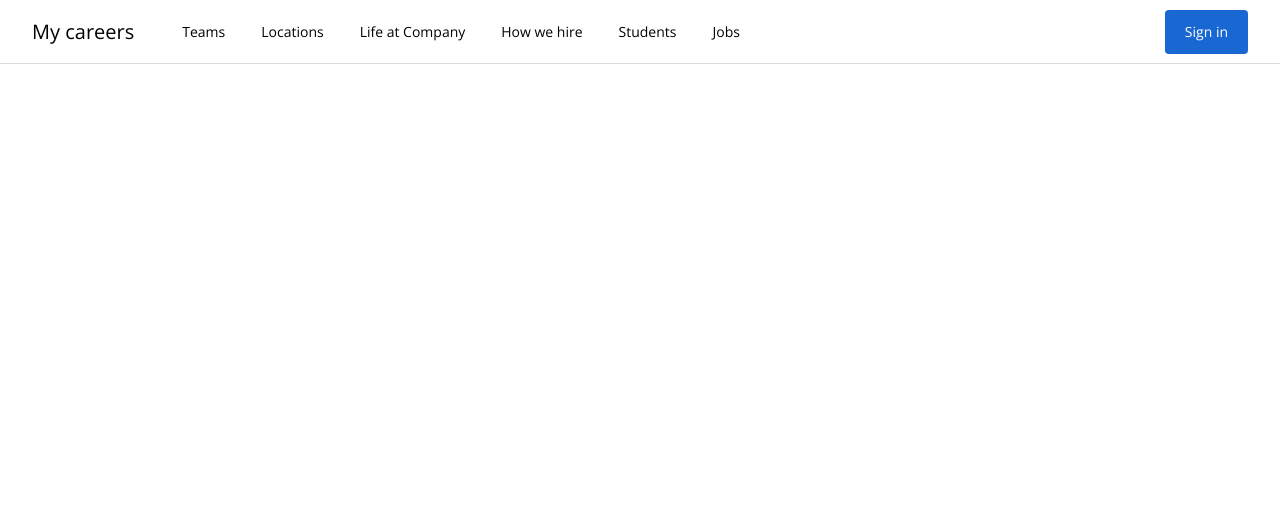
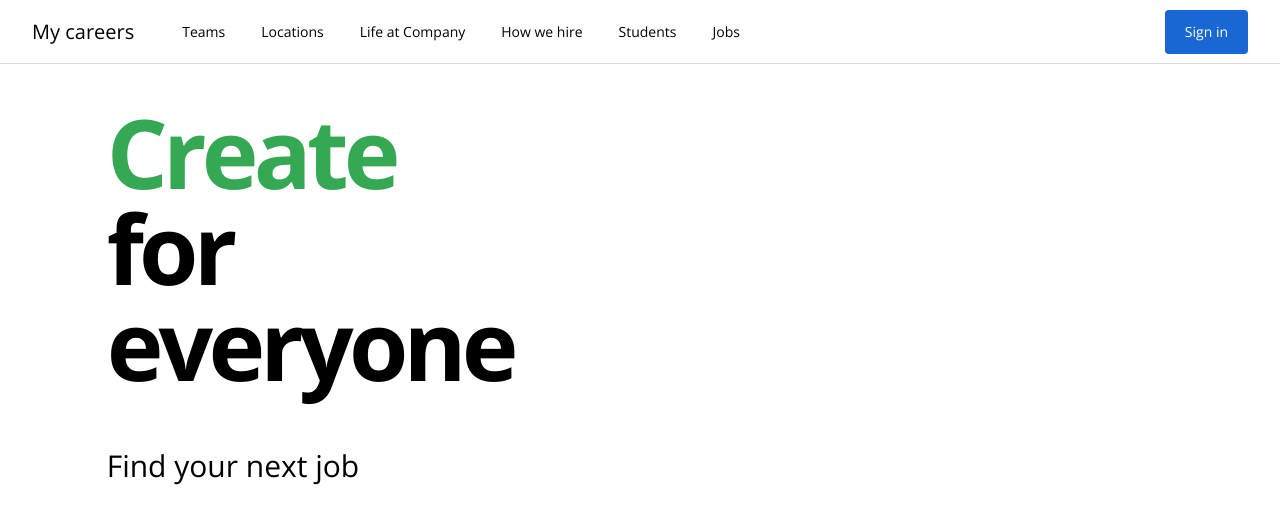
Before and after one commit to nbertho/Udemy, a Vue app in the folder Vue Masterclass/: page / in a window 1280 px wide. Shown: the top 524 px of the page. Built offline with nearby package versions, Linux system fonts and the light colour scheme.

Commit message:
VM - Created Hero and Headline component

```diff
--- a/Vue Masterclass/src/App.vue
+++ b/Vue Masterclass/src/App.vue
@@ -1,14 +1,19 @@
 <template>
-  <MainNav />
+  <div>
+    <MainNav />
+    <Hero />
+  </div>
 </template>
 
 <script>
 import MainNav from "@/components/MainNav";
+import Hero from "@/components/Hero";
 
 export default {
   name: "App",
   components: {
     MainNav,
+    Hero,
   },
 };
 </script>
--- /dev/null
+++ b/Vue Masterclass/src/components/Headline.vue
@@ -0,0 +1,60 @@
+<template>
+  <section>
+    <h1 class="font-bold tracking-tighter text-8xl mb-14">
+      <span :class="actionClasses">{{ action }}</span>
+      <br />
+      for everyone
+    </h1>
+    <h2 class="text-3xl font-light">Find your next job</h2>
+  </section>
+</template>
+
+<script>
+import getNextElementInList from "@/utils/getNextElementInList";
+import constants from "@/data/constants";
+export default {
+  name: "Headline",
+  data() {
+    return {
+      action: "Build",
+      interval: null,
+    };
+  },
+  computed: {
+    actionClasses() {
+      return this.action.toLowerCase();
+    },
+  },
+  created() {
+    this.changeTitle();
+  },
+  beforeUnmount() {
+    clearInterval(this.interval);
+  },
+  methods: {
+    changeTitle() {
+      this.interval = setInterval(() => {
+        this.action = getNextElementInList(
+          constants.headline.actions,
+          this.action
+        );
+      }, 3000);
+    },
+  },
+};
+</script>
+
+<style scoped>
+.build {
+  color: #1a73e8;
+}
+.create {
+  color: #34a853;
+}
+.design {
+  color: #f9ab00;
+}
+.code {
+  color: #d93025;
+}
+</style>
--- /dev/null
+++ b/Vue Masterclass/src/components/Hero.vue
@@ -0,0 +1,25 @@
+<template>
+  <main>
+    <section class="flex flex-col h-screen pt-10 pb-20">
+      <div class="grid grid-cols-12">
+        <div class="col-start-1 col-span-1">&nbsp;</div>
+        <div class="col-start-2 col-span-5">
+          <Headline />
+        </div>
+        <div class="col-start-7 col-span-5"></div>
+        <div class="col-start-12 col-span-1">&nbsp;</div>
+      </div>
+    </section>
+  </main>
+</template>
+
+<script>
+import Headline from "@/components/Headline";
+
+export default {
+  name: "Hero",
+  components: {
+    Headline,
+  },
+};
+</script>
--- a/Vue Masterclass/src/components/MainNav.vue
+++ b/Vue Masterclass/src/components/MainNav.vue
@@ -1,5 +1,5 @@
 <template>
-  <header class="w-full text-sm">
+  <header :class="['w-full', 'text-sm', headerHeightClass]">
     <div class="fixed top-0 left-0 w-full h-16 bg-white">
       <div
         class="flex flex-nowrap h-full px-8 mx-auto border-b border-solid border-brand-gray-1"
@@ -57,6 +57,14 @@ export default {
       isLoggedIn: false,
     };
   },
+  computed: {
+    headerHeightClass() {
+      return {
+        "h-16": !this.isLoggedIn,
+        "h-32": this.isLoggedIn,
+      };
+    },
+  },
   methods: {
     loginUser() {
       this.isLoggedIn = true;
--- /dev/null
+++ b/Vue Masterclass/src/data/constants.js
@@ -0,0 +1,7 @@
+const constants = {
+  headline: {
+    actions: ["Build", "Create", "Design", "Code"],
+  },
+};
+
+export default constants;
--- /dev/null
+++ b/Vue Masterclass/src/utils/getNextElementInList.js
@@ -0,0 +1,7 @@
+const getNextElementInList = (list, value) => {
+  let currentActionIndex = list.indexOf(value);
+  let nextActionIndex = (currentActionIndex + 1) % list.length;
+  return list[nextActionIndex];
+};
+
+export default getNextElementInList;
```
